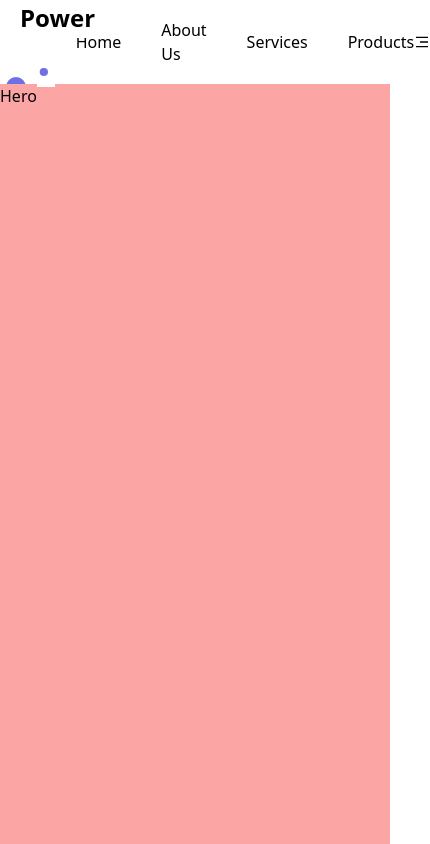
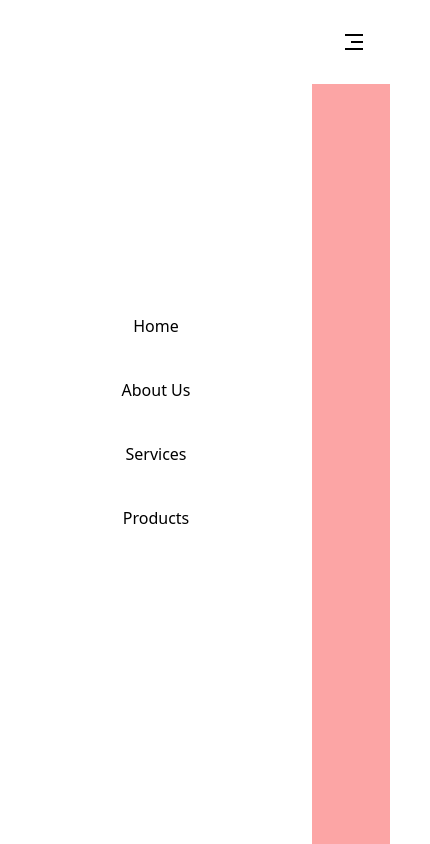
Before and after one commit to Juansubas/LandingPage, a React (Vite) app: page / in a window 390 px wide. Shown: the whole page, 430 px wide, since content can reach past the window. Built offline with nearby package versions, Linux system fonts and the light colour scheme.

Commit message:
Responsive Nav

```diff
--- a/src/components/Header.tsx
+++ b/src/components/Header.tsx
@@ -1,27 +1,40 @@
-import React from 'react';
+import React, {useState}  from 'react';
 // Import Icons
-import { RiCheckboxBlankCircleFill, RiMenu3Fill } from "react-icons/ri";
+import {
+  RiCheckboxBlankCircleFill,
+  RiMenu3Fill,
+  RiCloseLine,
+} from "react-icons/ri";
 
 const Header = () => {
+  const [showMenu , setShowMenu] = useState(false);
   return (
-    <header className='flex items-center w-full p-4 h-[10vh]'>
-      <div className='w-1/6 text-center'>
-        <a href='' className='text-2xl font-bold relative p-1 bg-white'>
-          Power <span className='text-primary text-5xl'>.</span>
-          <RiCheckboxBlankCircleFill className='absolute -left-3 -bottom-3 text-primary -z-10'/>
+    <header className="flex items-center justify-between xl:justify-start w-full p-4 h-[10vh] z-50">
+      <div className="xl:w-1/6 text-center">
+        <a href="" className="text-2xl font-bold relative p-1 bg-white">
+          Power <span className="text-primary text-5xl">.</span>
+          <RiCheckboxBlankCircleFill className="absolute -left-3 -bottom-3 text-primary -z-10" />
         </a>
       </div>
-      <nav className='flex-1 flex items-center justify-center gap-10'>
-        <a href="#" className=''>Home</a>
-        <a href="#" className=''>About Us</a>
-        <a href="#" className=''>Services</a>
-        <a href="#" className=''>Products</a>
+      <nav className={`fixed bg-white w-[80%] xl:w-full h-full ${showMenu ? "left-full" : "-left-0"} top-0 xl:static flex-1 flex flex-col xl:flex-row items-center justify-center gap-10`}>
+        <a href="#" className="">
+          Home
+        </a>
+        <a href="#" className="">
+          About Us
+        </a>
+        <a href="#" className="">
+          Services
+        </a>
+        <a href="#" className="">
+          Products
+        </a>
       </nav>
-      <button>
+      <button onClick={() => setShowMenu(!showMenu)} className="text-2xl p-2">
         <RiMenu3Fill />
       </button>
     </header>
-  )
-}
+  );
+};
 
-export default Header
+export default Header;
```
